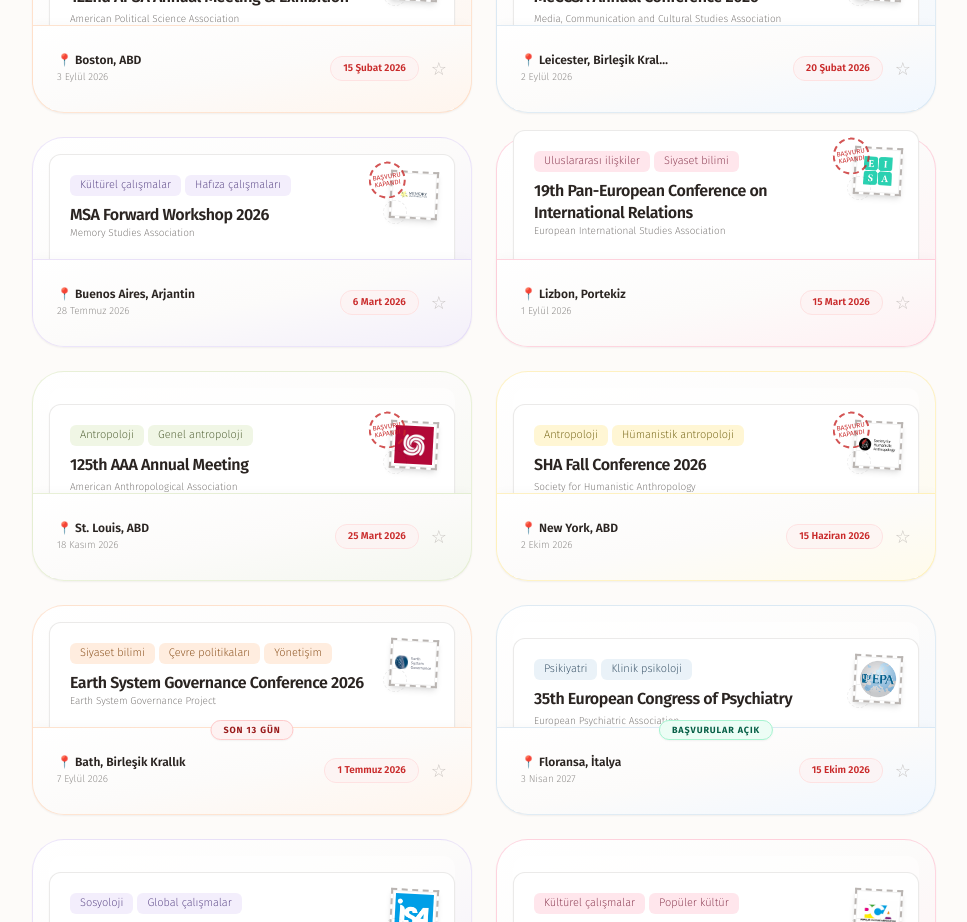
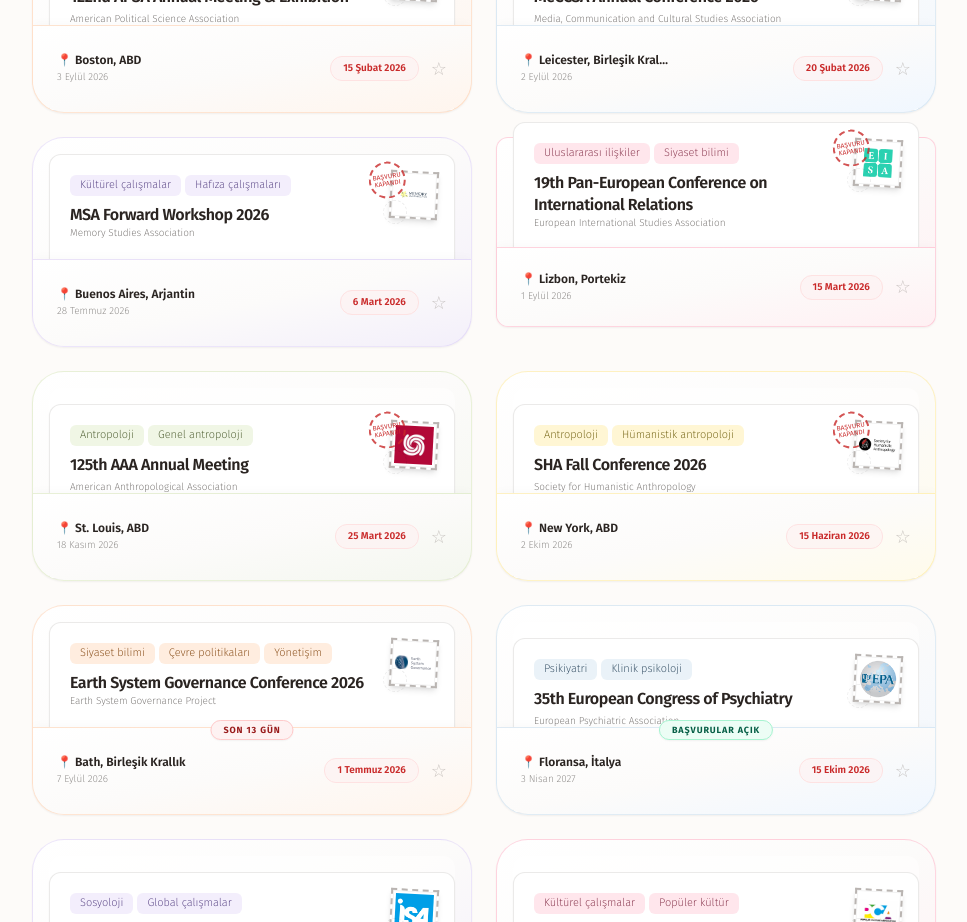
Before and after one commit to ammarkilic/Confer., a React (Vite) app in the folder arayuz/: page / in a window 1280 px wide. Shown: the part 1440-2362 px from the top of the page, without its empty margins (312-1279 px from the left). Built offline with nearby package versions, Linux system fonts and the light colour scheme; a web font is replaced by a local one.

Commit message:
style: shorten eisa envelope back flap and match corner radius to letter paper

```diff
--- a/arayuz/src/App.jsx
+++ b/arayuz/src/App.jsx
@@ -709,8 +709,10 @@
                         setOpeningCardId(null);
                       }, 300);
                     }}
-                    className={`relative rounded-[2rem] h-[210px] w-full ${style.cardBg} border ${style.border} shadow-sm cursor-pointer group select-none transition-all duration-300 hover:shadow-md hover:-translate-y-1.5 ${
-                      conf.id === 'eisa-pec-2026' ? 'overflow-visible' : 'overflow-hidden'
+                    className={`relative w-full ${style.cardBg} border ${style.border} shadow-sm cursor-pointer group select-none transition-all duration-300 hover:shadow-md hover:-translate-y-1.5 ${
+                      conf.id === 'eisa-pec-2026'
+                        ? 'overflow-visible h-[190px] rounded-xl'
+                        : 'overflow-hidden h-[210px] rounded-[2rem]'
                     }`}
                   >
                     {/* Zarf İç Kılıf (Açık Renk) */}
@@ -722,7 +724,7 @@
                       openingCardId === conf.id
                         ? '-translate-y-6 opacity-0 scale-98 duration-300'
                         : conf.id === 'eisa-pec-2026'
-                          ? 'translate-y-[-8px] group-hover:translate-y-[-16px]'
+                          ? 'translate-y-[-16px] group-hover:translate-y-[-24px]'
                           : isTrialCard
                             ? 'translate-y-[16px] group-hover:translate-y-1.5'
                             : 'translate-y-[32px] group-hover:translate-y-1.5'
@@ -786,7 +788,9 @@
                     </div>
 
                     {/* Zarf Ön Kapağı / Ön Bölme */}
-                    <div className={`absolute bottom-0 left-0 right-0 h-[42%] ${style.cardBg} border-t ${style.border} rounded-b-[2rem] z-20 flex items-center justify-between pl-6 pr-6 shadow-[0_-3px_8px_rgba(0,0,0,0.02)]`}>
+                    <div className={`absolute bottom-0 left-0 right-0 h-[42%] ${style.cardBg} border-t ${style.border} z-20 flex items-center justify-between pl-6 pr-6 shadow-[0_-3px_8px_rgba(0,0,0,0.02)] ${
+                      conf.id === 'eisa-pec-2026' ? 'rounded-b-xl' : 'rounded-b-[2rem]'
+                    }`}>
 
                       {/* Zarf Mührü / Son Başvuru Durum Mührü (Envelope Seal) */}
                       {daysLeft >= 0 && (
```
